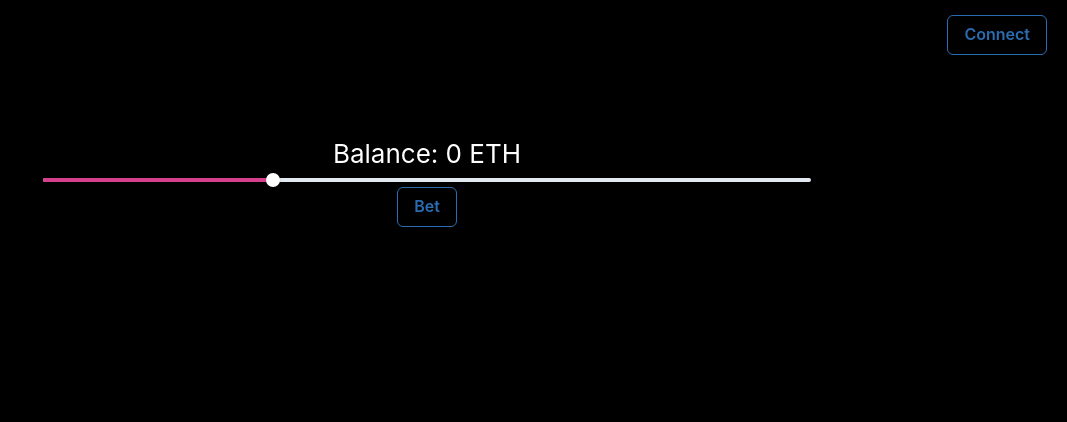
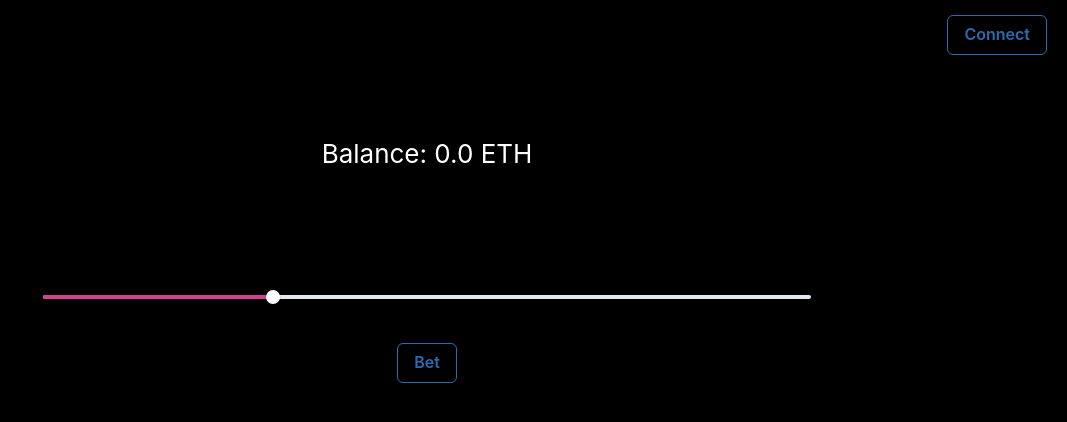
Before and after one commit to julienbrg/starkbet-ui, a React (Create React App) app: page / in a window 1280 px wide. Shown: the top 422 px of the page, without its empty margins (213-1280 px from the left). Built offline with nearby package versions, Linux system fonts and the light colour scheme.

Commit message:
fix format

```diff
--- a/src/App.js
+++ b/src/App.js
@@ -5,23 +5,18 @@ import {
   SliderTrack,
   SliderFilledTrack,
   SliderThumb,
-  SliderMark,
   Button,
-  ButtonGroup,
-  Stack, HStack, VStack, Box
+  Stack
 } from '@chakra-ui/react'
 import { Body, Container, Header } from "./components/index.js";
 import { connect, getStarknet } from "get-starknet"
-import { composeUInt256, parseInputAmountToUint256 } from "./utils.ts";
-import BigNumber from "bignumber.js";
-
+import { composeUInt256 } from "./utils.ts";
+import { utils } from "ethers";
 
 function App() {
 
   const [isConnected, setIsConnected] = useState(false);
   const [bal, setBal] = useState(0)
-
-  const [balance, setBalance] = useState("");
 
     const readTokenBalance = async (
         token_address = "0x049d36570d4e46f48e99674bd3fcc84644ddd6b96f7c741b1562b82f9e004dc7"
@@ -82,15 +77,16 @@ function App() {
       </Header>
       <Body>
         <h1>
-          Balance: {bal} ETH
+          Balance: {utils.formatEther(bal)} ETH
         </h1>
-
+        <br /><br /><br />
         <Slider aria-label='slider-ex-2' colorScheme='pink' defaultValue={30} onChangeEnd={(val) => console.log(val)}>
           <SliderTrack>
             <SliderFilledTrack />
           </SliderTrack>
           <SliderThumb />
         </Slider>
+        <br />
 
         <Stack direction='row' spacing={4}>
 
```
